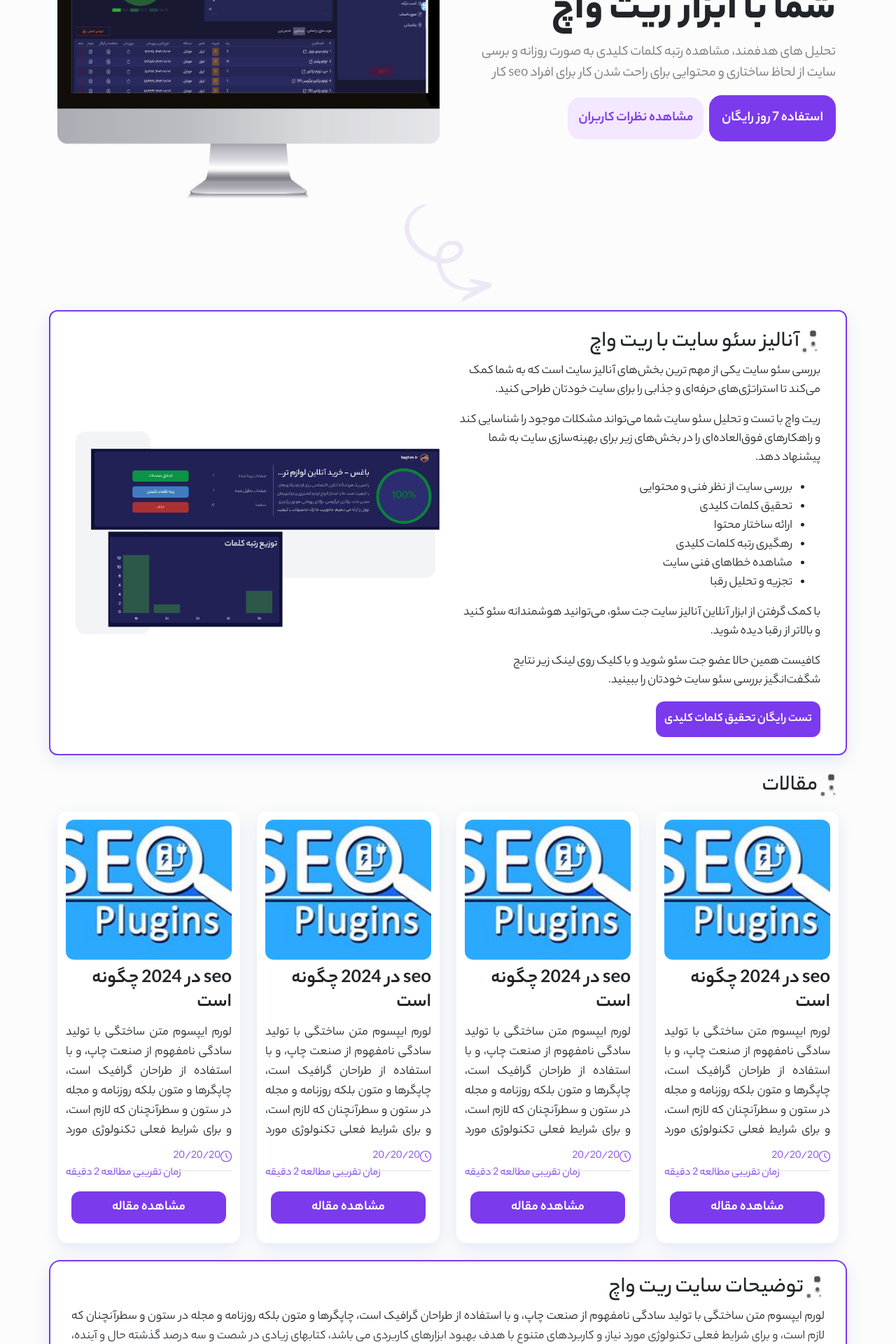
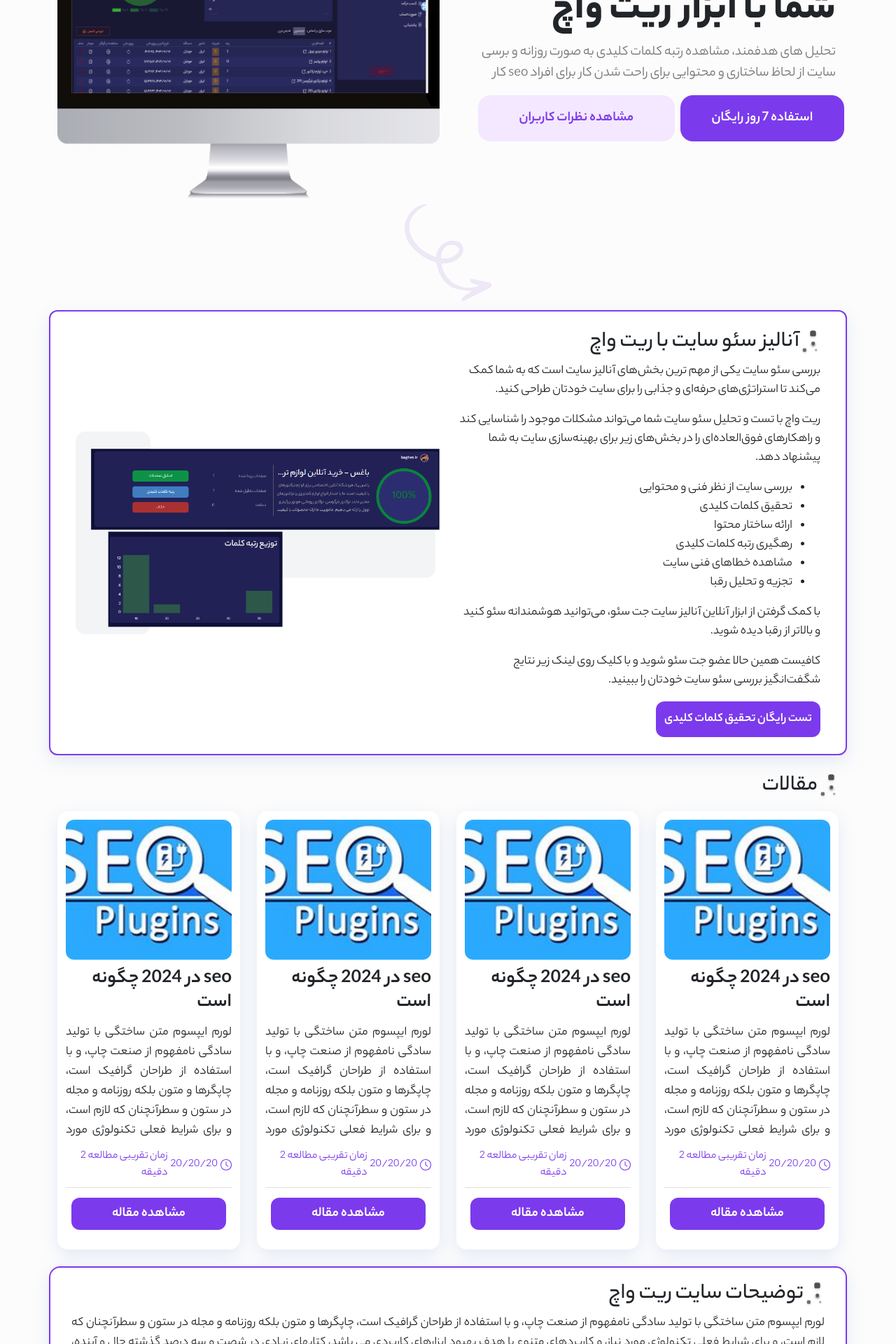
Before and after one commit to mahdi1280/serp-fronts, a Next.js app: page / in a window 1280 px wide. Shown: the part 300-2220 px from the top of the page at 70% size. Built offline with nearby package versions, Linux system fonts and the light colour scheme.

Commit message:
section blog edit

```diff
--- a/components/blogSection/blogSection.js
+++ b/components/blogSection/blogSection.js
@@ -14,11 +14,13 @@ export default function BlogSection(){
                    <p className={style.details}>
                        لورم ایپسوم متن ساختگی با تولید سادگی نامفهوم از صنعت چاپ، و با استفاده از طراحان گرافیک است، چاپگرها و متون بلکه روزنامه و مجله در ستون و سطرآنچنان که لازم است، و برای شرایط فعلی تکنولوژی مورد نیاز، و کاربردهای متنوع با هدف بهبود ابزارهای کاربردی می باشد، کتابهای زیادی در شصت و سه درصد گذشته حال و آینده، شناخت فراوان جامعه و متخصصان را می طلبد، تا با نرم افزارها شناخت بیشتری را برای طراحان رایانه ای علی الخصوص طراحان خلاقی، و فرهنگ پیشرو در زبان فارسی ایجاد کرد، در این صورت می توان امید داشت که تمام و دشواری موجود در ارائه راهکارها، و شرایط سخت تایپ به پایان رسد و زمان مورد نیاز شامل حروفچینی دستاوردهای اصلی، و جوابگوی سوالات پیوسته اهل دنیای موجود طراحی اساسا مورد استفاده قرار گیرد.
                    </p>
-                   <span className={style.time}>
+                  <div className={style.sectionTime}>
+                       <div className={style.time}>
                         <img src={"/time.svg"} alt={"time icon"}/>
-                    20/20/20
-                </span>
+                        <p>20/20/20</p>
+                        </div>
                       <span className={style.readTime}>زمان تقریبی مطالعه 2 دقیقه</span>
+                  </div>
                    <div className={style.btnSection}>
                        <button className={style.btn}>مشاهده مقاله</button>
                    </div>
@@ -31,11 +33,13 @@ export default function BlogSection(){
                     <p className={style.details}>
                         لورم ایپسوم متن ساختگی با تولید سادگی نامفهوم از صنعت چاپ، و با استفاده از طراحان گرافیک است، چاپگرها و متون بلکه روزنامه و مجله در ستون و سطرآنچنان که لازم است، و برای شرایط فعلی تکنولوژی مورد نیاز، و کاربردهای متنوع با هدف بهبود ابزارهای کاربردی می باشد، کتابهای زیادی در شصت و سه درصد گذشته حال و آینده، شناخت فراوان جامعه و متخصصان را می طلبد، تا با نرم افزارها شناخت بیشتری را برای طراحان رایانه ای علی الخصوص طراحان خلاقی، و فرهنگ پیشرو در زبان فارسی ایجاد کرد، در این صورت می توان امید داشت که تمام و دشواری موجود در ارائه راهکارها، و شرایط سخت تایپ به پایان رسد و زمان مورد نیاز شامل حروفچینی دستاوردهای اصلی، و جوابگوی سوالات پیوسته اهل دنیای موجود طراحی اساسا مورد استفاده قرار گیرد.
                     </p>
-                    <span className={style.time}>
+                    <div className={style.sectionTime}>
+                        <div className={style.time}>
                             <img src={"/time.svg"} alt={"time icon"}/>
-                    20/20/20
-                </span>
+                            <p>20/20/20</p>
+                        </div>
                         <span className={style.readTime}>زمان تقریبی مطالعه 2 دقیقه</span>
+                    </div>
                     <div className={style.btnSection}>
                         <button className={style.btn}>مشاهده مقاله</button>
                     </div>
@@ -48,11 +52,13 @@ export default function BlogSection(){
                     <p className={style.details}>
                         لورم ایپسوم متن ساختگی با تولید سادگی نامفهوم از صنعت چاپ، و با استفاده از طراحان گرافیک است، چاپگرها و متون بلکه روزنامه و مجله در ستون و سطرآنچنان که لازم است، و برای شرایط فعلی تکنولوژی مورد نیاز، و کاربردهای متنوع با هدف بهبود ابزارهای کاربردی می باشد، کتابهای زیادی در شصت و سه درصد گذشته حال و آینده، شناخت فراوان جامعه و متخصصان را می طلبد، تا با نرم افزارها شناخت بیشتری را برای طراحان رایانه ای علی الخصوص طراحان خلاقی، و فرهنگ پیشرو در زبان فارسی ایجاد کرد، در این صورت می توان امید داشت که تمام و دشواری موجود در ارائه راهکارها، و شرایط سخت تایپ به پایان رسد و زمان مورد نیاز شامل حروفچینی دستاوردهای اصلی، و جوابگوی سوالات پیوسته اهل دنیای موجود طراحی اساسا مورد استفاده قرار گیرد.
                     </p>
-                    <span className={style.time}>
+                    <div className={style.sectionTime}>
+                        <div className={style.time}>
                             <img src={"/time.svg"} alt={"time icon"}/>
-                    20/20/20
-                </span>
+                            <p>20/20/20</p>
+                        </div>
                         <span className={style.readTime}>زمان تقریبی مطالعه 2 دقیقه</span>
+                    </div>
                     <div className={style.btnSection}>
                         <button className={style.btn}>مشاهده مقاله</button>
                     </div>
@@ -65,11 +71,13 @@ export default function BlogSection(){
                     <p className={style.details}>
                         لورم ایپسوم متن ساختگی با تولید سادگی نامفهوم از صنعت چاپ، و با استفاده از طراحان گرافیک است، چاپگرها و متون بلکه روزنامه و مجله در ستون و سطرآنچنان که لازم است، و برای شرایط فعلی تکنولوژی مورد نیاز، و کاربردهای متنوع با هدف بهبود ابزارهای کاربردی می باشد، کتابهای زیادی در شصت و سه درصد گذشته حال و آینده، شناخت فراوان جامعه و متخصصان را می طلبد، تا با نرم افزارها شناخت بیشتری را برای طراحان رایانه ای علی الخصوص طراحان خلاقی، و فرهنگ پیشرو در زبان فارسی ایجاد کرد، در این صورت می توان امید داشت که تمام و دشواری موجود در ارائه راهکارها، و شرایط سخت تایپ به پایان رسد و زمان مورد نیاز شامل حروفچینی دستاوردهای اصلی، و جوابگوی سوالات پیوسته اهل دنیای موجود طراحی اساسا مورد استفاده قرار گیرد.
                     </p>
-                    <span className={style.time}>
+                    <div className={style.sectionTime}>
+                        <div className={style.time}>
                             <img src={"/time.svg"} alt={"time icon"}/>
-                    20/20/20
-                </span>
+                            <p>20/20/20</p>
+                        </div>
                         <span className={style.readTime}>زمان تقریبی مطالعه 2 دقیقه</span>
+                    </div>
                     <div className={style.btnSection}>
                         <button className={style.btn}>مشاهده مقاله</button>
                     </div>
--- a/components/blogSection/style.module.css
+++ b/components/blogSection/style.module.css
@@ -22,12 +22,17 @@
 }
 .time{
     color: var(--purpleColor);
-    margin-bottom: 8px;
+    display: flex;
+    align-items: center;
+    justify-content: center;
+}
+.time p{
+    margin: 0;
+    padding: 4px;
 }
 .readTime{
     color: var(--purpleColor);
     float: left;
-    margin-bottom: 8px;
 }
 .btn{
     color: white;
@@ -51,3 +56,8 @@
     border-top: 1px solid rgba(0, 0, 0, 0.12);
     padding: 8px;
 }
+.sectionTime{
+    display: flex;
+    align-items: center;
+    justify-content: space-around;
+}
--- a/components/footer/footer.js
+++ b/components/footer/footer.js
@@ -31,7 +31,9 @@ export default function Footer(){
             <div className="col-12 col-lg-2">
                 <img src={'/logo.webp'} className={style.logo} alt={"logo"}/>
             </div>
-
+            <div className="col-12">
+                <p>ساحته شده با ❤️ توسط مهدی کریمی</p>
+            </div>
         </footer>
     </>
 }
--- a/components/header/header.js
+++ b/components/header/header.js
@@ -10,15 +10,15 @@ export default function Header(){
                     d="M4 18h16c.55 0 1-.45 1-1s-.45-1-1-1H4c-.55 0-1 .45-1 1s.45 1 1 1zm0-5h16c.55 0 1-.45 1-1s-.45-1-1-1H4c-.55 0-1 .45-1 1s.45 1 1 1zM3 7c0 .55.45 1 1 1h16c.55 0 1-.45 1-1s-.45-1-1-1H4c-.55 0-1 .45-1 1z"></path></svg>
             </span>
         </div>
-        <nav className={"navigation col-6 col-lg-8"}>
+        <nav className={"navigation col-5 col-lg-8"}>
             <ul className={"d-none d-lg-flex"}>
                 <li><a>صفحه اصلی</a></li>
-                <li><a>دوره ها</a></li>
-                <li><a>نظرات دانشجویان</a></li>
+                <li><a>مقالات</a></li>
+                <li><a>نظرات کاربران</a></li>
                 <li><a>درباره ما</a></li>
             </ul>
         </nav>
-        <div className="col-1 header-icon">
+        <div className="col-3 col-lg-1 header-icon">
             <a href={"http://panel.ratewatch.ir/login"}><img src={"/man.svg"} alt={"man for login page"}/></a>
             <img src={"/shoping.svg"} alt={"shopping card icon"}/>
         </div>
--- a/components/mainSection/mainSection.js
+++ b/components/mainSection/mainSection.js
@@ -8,9 +8,9 @@ export default function MainSection(){
                 <p className={style.details}>
                     تحلیل های هدفمند، مشاهده رتبه کلمات کلیدی به صورت روزانه و برسی سایت از لحاظ ساختاری و محتوایی برای راحت شدن کار برای افراد seo کار
                 </p>
-                <div>
-                    <button className={style.free7}>استفاده 7 روز رایگان</button>
-                    <button className={style.comment}> مشاهده نظرات کاربران</button>
+                <div className={"row"}>
+                    <button className={style.free7+" col-5"}>استفاده 7 روز رایگان</button>
+                    <button className={style.comment +" col-6"}> مشاهده نظرات کاربران</button>
                 </div>
             </div>
         </div>
```
Lines whose indentation alone changed are shown as unchanged.
